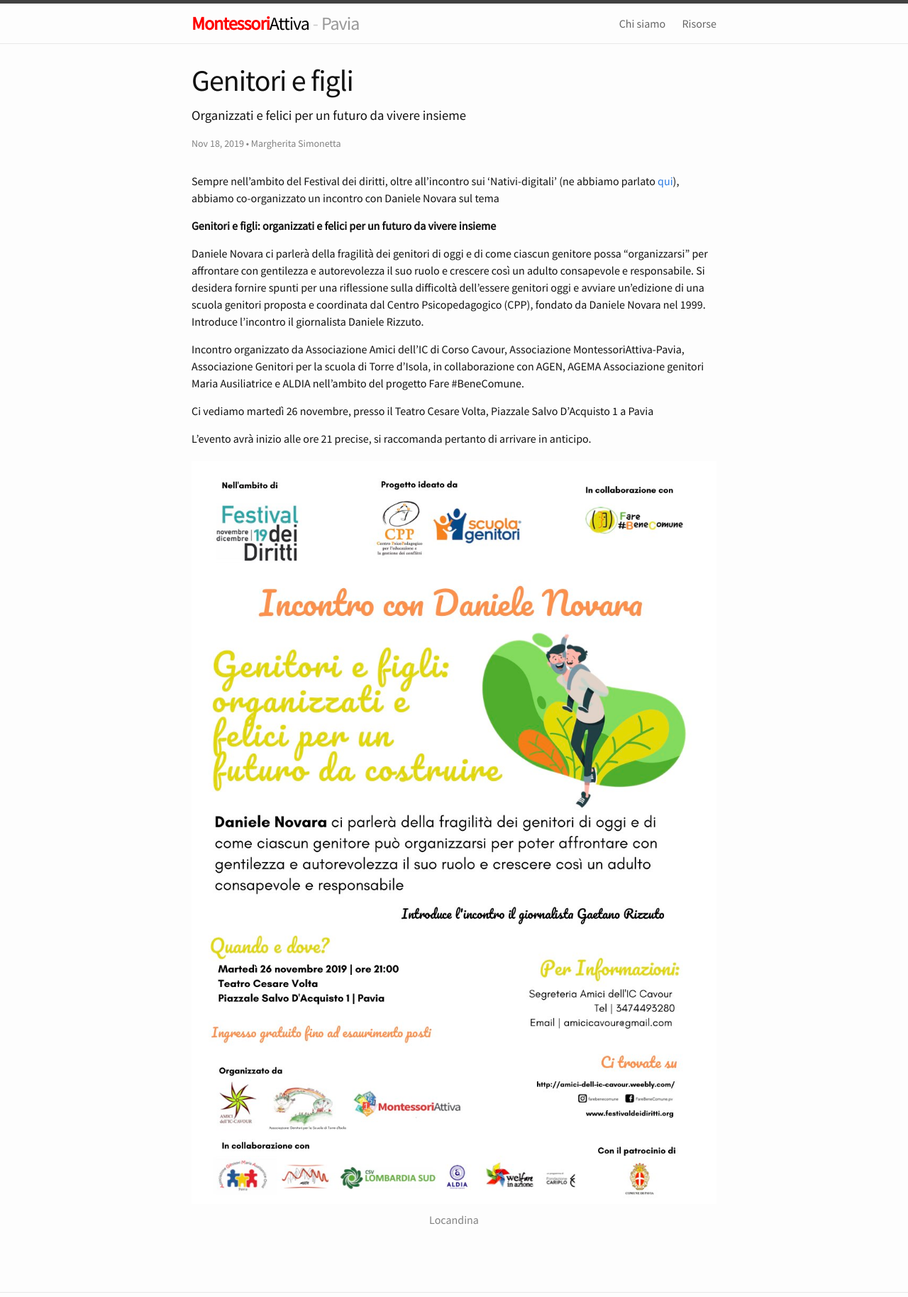
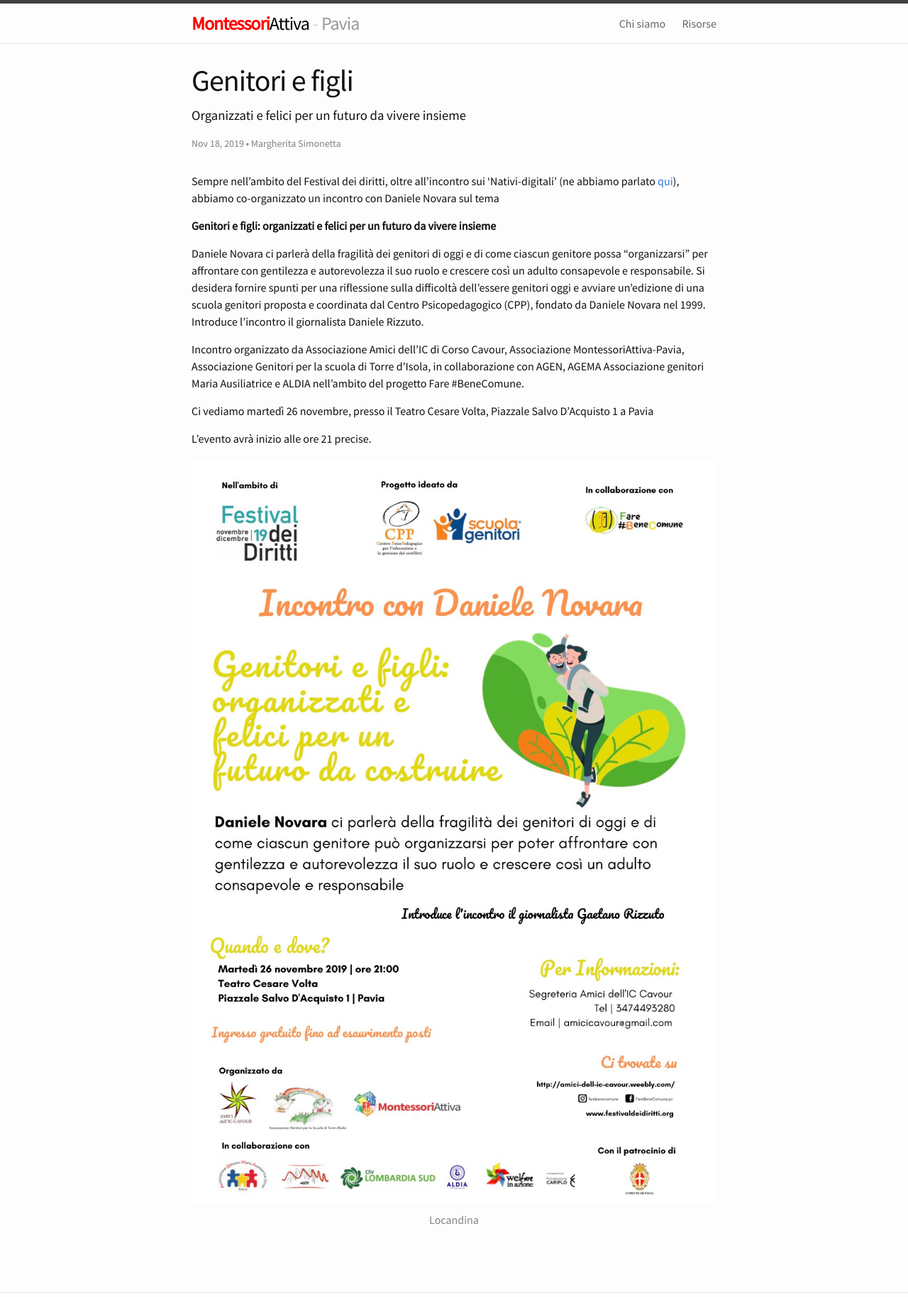
Before and after one commit to montessori-attiva-pavia/montessori-attiva-pavia.github.io, a Jekyll site: the page built from _posts/2019-11-18-genitori-e-figli-novara.markdown, in a window 1280 px wide, cut to the strip 0-1828 px from the top of the page. Shown: the whole strip at 71% size. Built offline with Jekyll 4.4.1, drawn with Linux system fonts in a browser that asks for light colours; comment, search, counter and statistics services are not loaded.

Commit message:
Tolto req puntualità

```diff
--- a/_posts/2019-11-18-genitori-e-figli-novara.markdown
+++ b/_posts/2019-11-18-genitori-e-figli-novara.markdown
@@ -25,7 +25,7 @@
 
 
 
-L'evento avrà inizio alle ore 21 precise, si raccomanda pertanto di arrivare in anticipo.
+L'evento avrà inizio alle ore 21 precise.
 
 
 
```
